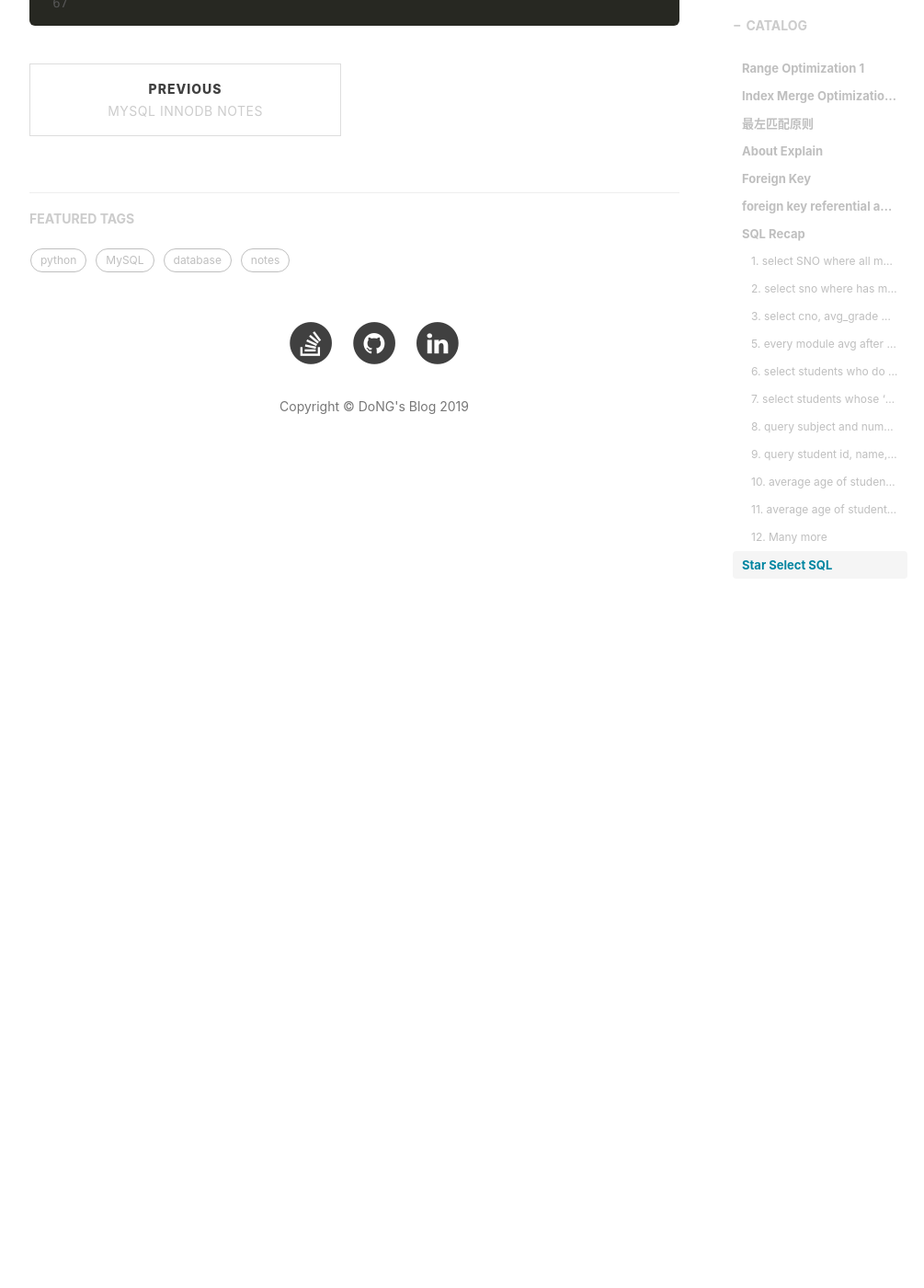
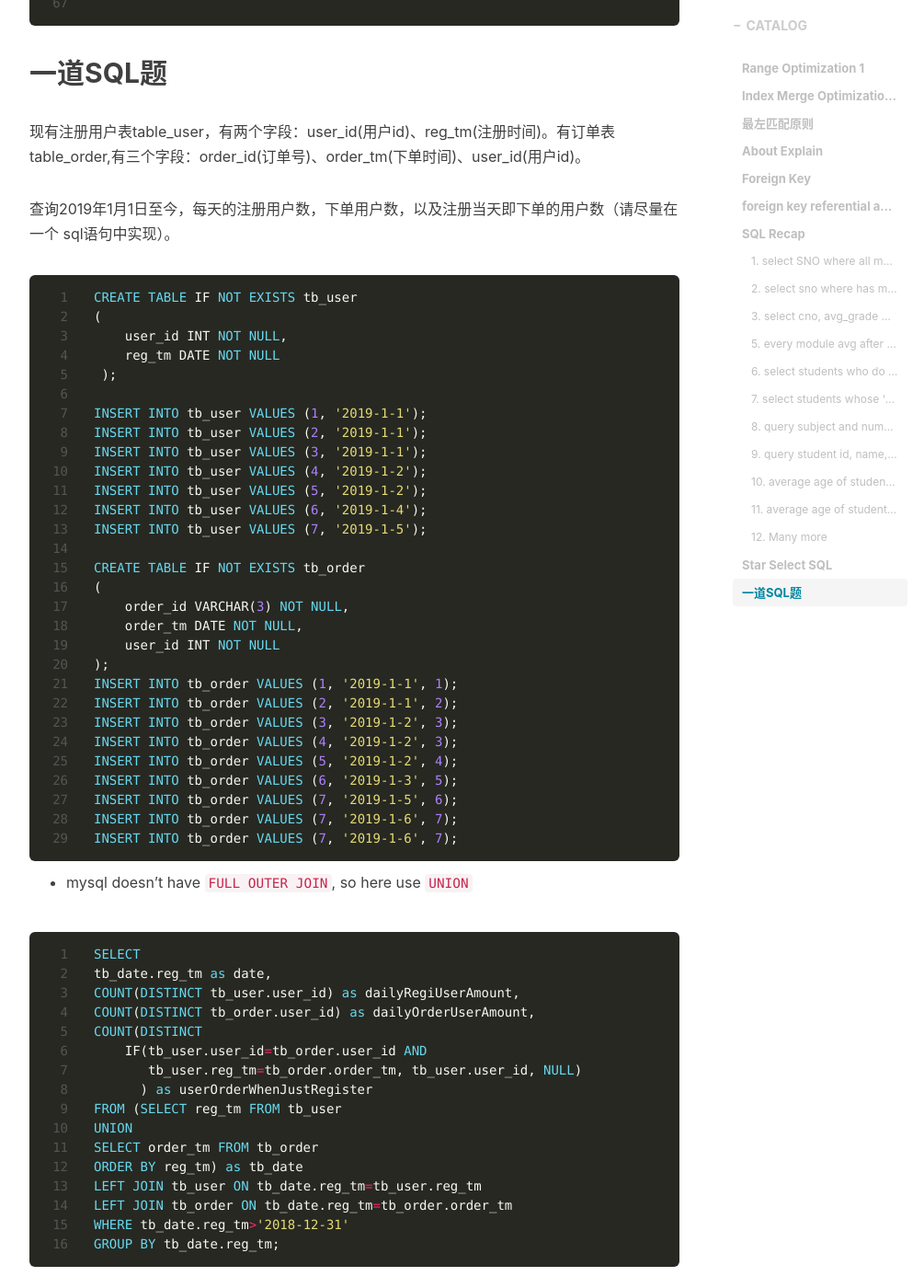
Before and after one commit to qd452/qd452.github.io, a Jekyll site: the page built from _posts/2019-06-28-MySQL-Index.md, in a window 1280 px wide and 1400 px high, scrolled down 11465 px. Shown: the whole window at 92% size, without its empty margins (233-1238 px from the left). Built offline with Jekyll 4.4.1, drawn with Linux system fonts in a browser that asks for light colours; nearby versions of some CDN libraries; comment, search, counter and statistics services are not loaded.

Commit message:
add one sql problem

````diff
--- a/_posts/2019-06-28-MySQL-Index.md
+++ b/_posts/2019-06-28-MySQL-Index.md
@@ -486,6 +486,64 @@ WHERE c2.sponsor_name IS NULL
 
 ```
 
+## 一道SQL题
+现有注册用户表table_user，有两个字段：user_id(用户id)、reg_tm(注册时间)。有订单表table_order,有三个字段：order_id(订单号)、order_tm(下单时间)、user_id(用户id)。
+
+查询2019年1月1日至今，每天的注册用户数，下单用户数，以及注册当天即下单的用户数（请尽量在一个 sql语句中实现）。
+
+```sql
+CREATE TABLE IF NOT EXISTS tb_user
+(
+    user_id INT NOT NULL,
+    reg_tm DATE NOT NULL
+ );
+
+INSERT INTO tb_user VALUES (1, '2019-1-1');
+INSERT INTO tb_user VALUES (2, '2019-1-1');
+INSERT INTO tb_user VALUES (3, '2019-1-1');
+INSERT INTO tb_user VALUES (4, '2019-1-2');
+INSERT INTO tb_user VALUES (5, '2019-1-2');
+INSERT INTO tb_user VALUES (6, '2019-1-4');
+INSERT INTO tb_user VALUES (7, '2019-1-5');
+
+CREATE TABLE IF NOT EXISTS tb_order
+(
+    order_id VARCHAR(3) NOT NULL,
+    order_tm DATE NOT NULL,
+    user_id INT NOT NULL
+);
+INSERT INTO tb_order VALUES (1, '2019-1-1', 1);
+INSERT INTO tb_order VALUES (2, '2019-1-1', 2);
+INSERT INTO tb_order VALUES (3, '2019-1-2', 3);
+INSERT INTO tb_order VALUES (4, '2019-1-2', 3);
+INSERT INTO tb_order VALUES (5, '2019-1-2', 4);
+INSERT INTO tb_order VALUES (6, '2019-1-3', 5);
+INSERT INTO tb_order VALUES (7, '2019-1-5', 6);
+INSERT INTO tb_order VALUES (7, '2019-1-6', 7);
+INSERT INTO tb_order VALUES (7, '2019-1-6', 7);
+```
+
+- mysql doesn't have `FULL OUTER JOIN`, so here use `UNION`
+
+
+```sql
+SELECT
+tb_date.reg_tm as date,
+COUNT(DISTINCT tb_user.user_id) as dailyRegiUserAmount,
+COUNT(DISTINCT tb_order.user_id) as dailyOrderUserAmount,
+COUNT(DISTINCT
+    IF(tb_user.user_id=tb_order.user_id AND
+       tb_user.reg_tm=tb_order.order_tm, tb_user.user_id, NULL)
+      ) as userOrderWhenJustRegister
+FROM (SELECT reg_tm FROM tb_user
+UNION
+SELECT order_tm FROM tb_order
+ORDER BY reg_tm) as tb_date
+LEFT JOIN tb_user ON tb_date.reg_tm=tb_user.reg_tm
+LEFT JOIN tb_order ON tb_date.reg_tm=tb_order.order_tm
+WHERE tb_date.reg_tm>'2018-12-31'
+GROUP BY tb_date.reg_tm;
+```
 
 
 [1]: https://dev.mysql.com/doc/refman/5.5/en/range-optimization.html
````
